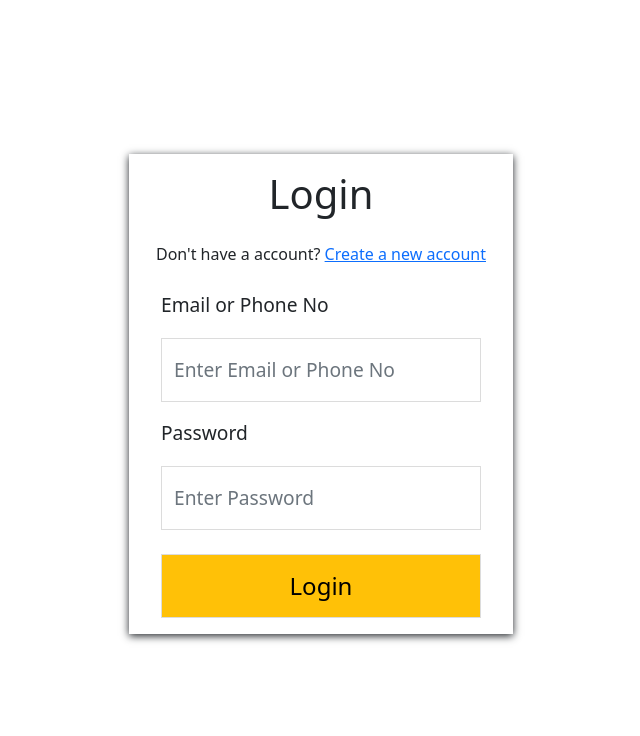
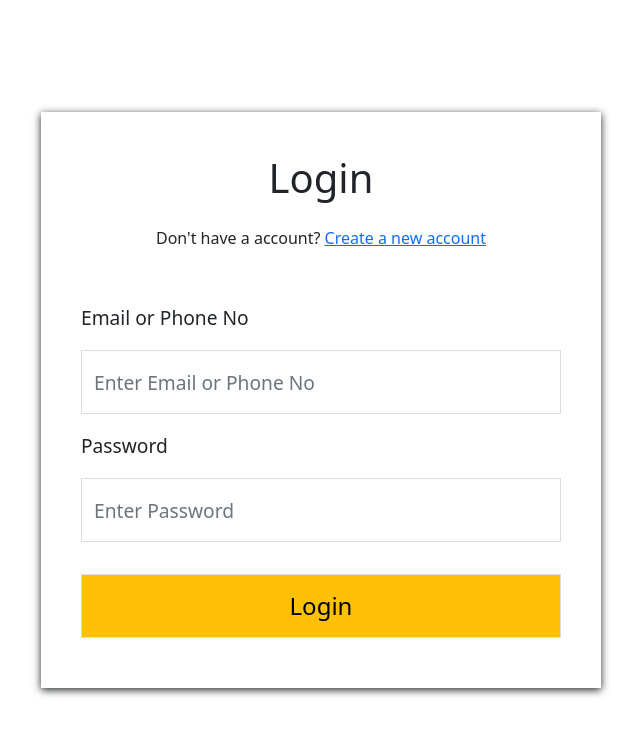
Before and after one commit to vaheedsk36/ecommerce-frontend, a React (Vite) app: page /account/login in a window 1280 px wide. Shown: the top 736 px of the page, without its empty margins (319-959 px from the left). Built offline with nearby package versions, Linux system fonts and the light colour scheme.

Commit message:
added-login-form

```diff
--- a/src/assets/styles/scss/login.scss
+++ b/src/assets/styles/scss/login.scss
@@ -3,7 +3,7 @@
     display: grid;
     align-items: center;
     height: 4rem;
-    width: 25vw;
+    width: 30rem;
     margin: 0 auto;
     font-size: 1.2rem;
     border-radius: 0;
@@ -13,14 +13,21 @@
 }
 
 .login--container {
-    margin: 12% auto;
-    height: 60vh;
-    width: 30vw;
-    box-shadow: 0 0.1em 0.5em;
+    position: absolute;
+    top: 0;
+    bottom: 0;
+    left: 0;
+    right: 0;
     display: grid;
     align-items: center;
+    justify-content: center;
 
     .login--container-div{
+        height: 36rem;
+        width: 35rem;
+        box-shadow: 0 0.1em 0.5em;
+        display: grid;
+        align-items: center;
 
         .form-label, #formUsername, #formPassword, #formNumber{
             @include login-component;
@@ -28,6 +35,7 @@
         }
          .login--btn {
          @include login-component;
+         margin: 2rem auto;
         }
 
     }
--- a/src/components/forms/Login.tsx
+++ b/src/components/forms/Login.tsx
@@ -42,7 +42,7 @@ const Login = () => {
   return (
         <div className="login--container">
           <div className="login--container-div">
-          <div className="login--header text-center mb-2">
+          <div className="login--header text-center mt-4">
             <h1>Login</h1>
             <label className="mt-3">Don't have a account? <a href="#">Create a new account</a></label>
           </div>
@@ -57,7 +57,7 @@ const Login = () => {
               <Form.Control type="password" placeholder="Enter Password" />
             </Form.Group>
 
-            <Button variant="warning" className='login--btn mt-4 fs-4' type="button" onClick={loginHandler}>
+            <Button variant="warning" className='login--btn fs-4' type="button" onClick={loginHandler}>
               Login
             </Button>
           </Form>
```
